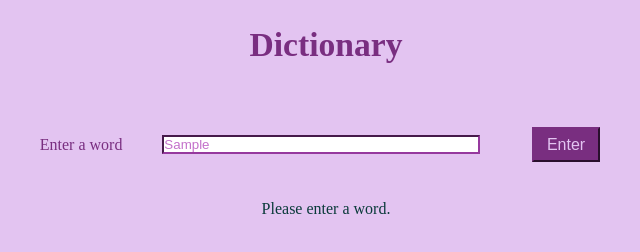
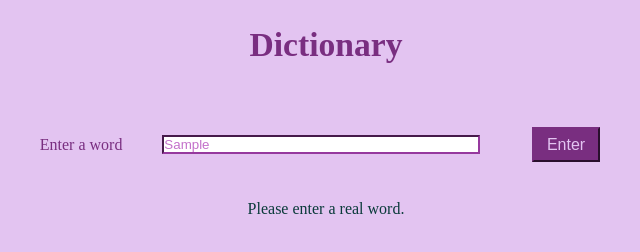
Before and after one commit to staten-island-tech/api-project-YuhanZheng91, a website built with Vite: page api-project/index.html in a window 1280 px wide. Both pictures are taken after typing "Sample" into the empty fields and a click on the input "Enter". Shown: the full height of the page, 314-954 px from the left. Built offline with nearby package versions, Linux system fonts and the light colour scheme; no server answers.

Commit message:
final ? (2)

```diff
--- a/api-project/css/style.css
+++ b/api-project/css/style.css
@@ -79,6 +79,7 @@ h1{
     text-align: center;
     margin: 3%;
     padding: 3%;
+    height: max-content;
 }
 
 h3{
--- a/api-project/js/main.js
+++ b/api-project/js/main.js
@@ -38,7 +38,7 @@ async function getData(){
             document.querySelector("h7").textContent = "";
         } catch (error) {
             console.log(error, "Uh oh! Something went wrong ...")
-            document.querySelector("h7").textContent = "Please enter a word.";
+            document.querySelector("h7").textContent = "Please enter a real word.";
         }
     })
 }
@@ -56,7 +56,7 @@ async function create(data) {
                 <div class="meanings">
                     <h4>${meaning.partOfSpeech}</h4>
                     <h5 class="def">Definition: ${meaning.definitions[0].definition}</h5>
-                    <h5>Synonym(s): ${meaning.synonyms}</h5>
+                    <h5>Synonym(s): ${meaning.synonyms} </h5>
                     <h5>Antonyms(s): ${meaning.antonyms}</h5>
                 </div>
                 <div class="sources">
@@ -68,29 +68,3 @@ async function create(data) {
         document.querySelector(".container").innerHTML += card;
     });
 }
-
-
-
-/*
-function create(data){
-    document.querySelector(".container").innerHTML = '';
-    const card = `
-    <div class="card">
-            <h3> ${data.word} </h3>
-        <div class="meanings">
-            <h4> ${data.partOfSpeech} </h4>
-            <h5 class="def"> Definition: ${data.definitions} </h5>
-            <h5> Synonym(s): ${data.synonyms} </h5>
-            <h5> Antonyms(s): ${data.antonyms} </h5>
-            <h5 class = "ex-sentence"> Sentence: ${data.example} </h5>
-        </div>
-        <div class="sources">
-            <h6 class="s-head"> Source: "${data.sourceUrls}"  </h6>
-            <h6> License: ${data.license} && ${data.license}</h6>
-        </div>
-    </div>
-    `;
-    document.querySelector(".container").insertAdjacentHTML("afterbegin", card);
-
-}
-*/
```
